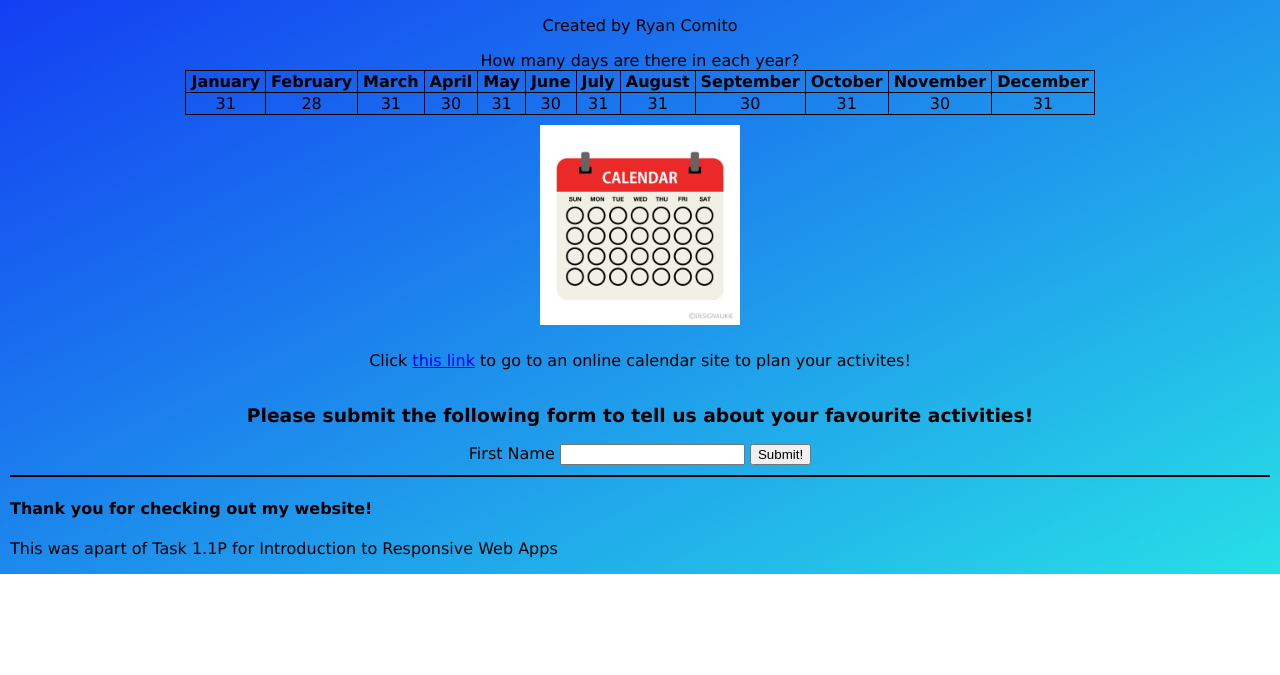
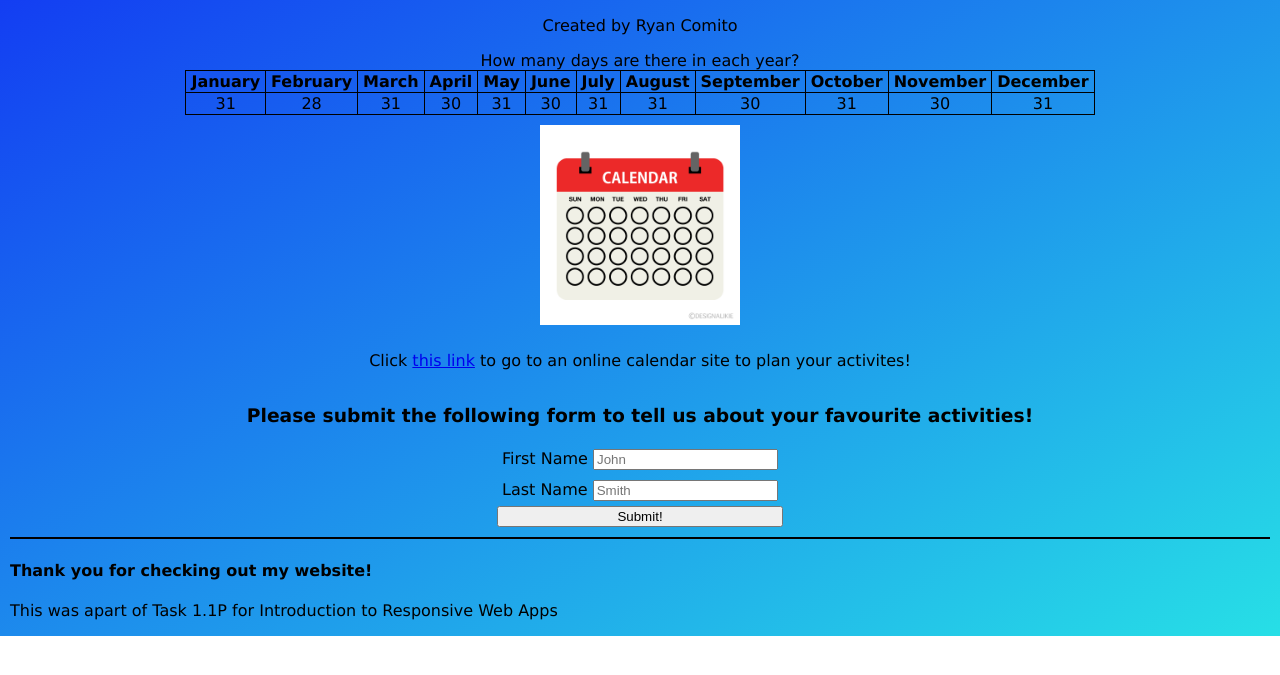
Before and after one commit to ryandeakin1/task1.1p, a plain HTML site: page index.html in a window 1280 px wide. Shown: the part 81-756 px from the top of the page. Drawn offline with Linux system fonts and the light colour scheme.

Commit message:
continuing styling

```diff
--- a/index.html
+++ b/index.html
@@ -71,8 +71,14 @@
     <p>Click <a href="https://calendar.google.com/" target="_blank">this link</a> to go to an online calendar site to plan your activites!</p>
     <h3>Please submit the following form to tell us about your favourite activities!</h3>
     <form action="#">
-      <label for="first-name">First Name</label>
-      <input type="text" name="" id="first-name">
+      <span>
+        <label for="first-name">First Name</label>
+        <input type="text" name="" id="first-name" placeholder="John">
+      </span>
+      <span>
+        <label for="last-name">Last Name</label>
+        <input type="text" name="" id="last-name" placeholder="Smith">
+      </span>
       <button type="submit">Submit!</button>
     </form>
   </main>
--- a/style.css
+++ b/style.css
@@ -2,6 +2,15 @@ main {
   display: flex;
   flex-direction: column;
   align-items: center;
+}
+
+form {
+  display: flex;
+  flex-direction: column;
+}
+
+form > span {
+  padding: 5px;
 }
 
 img {
```
